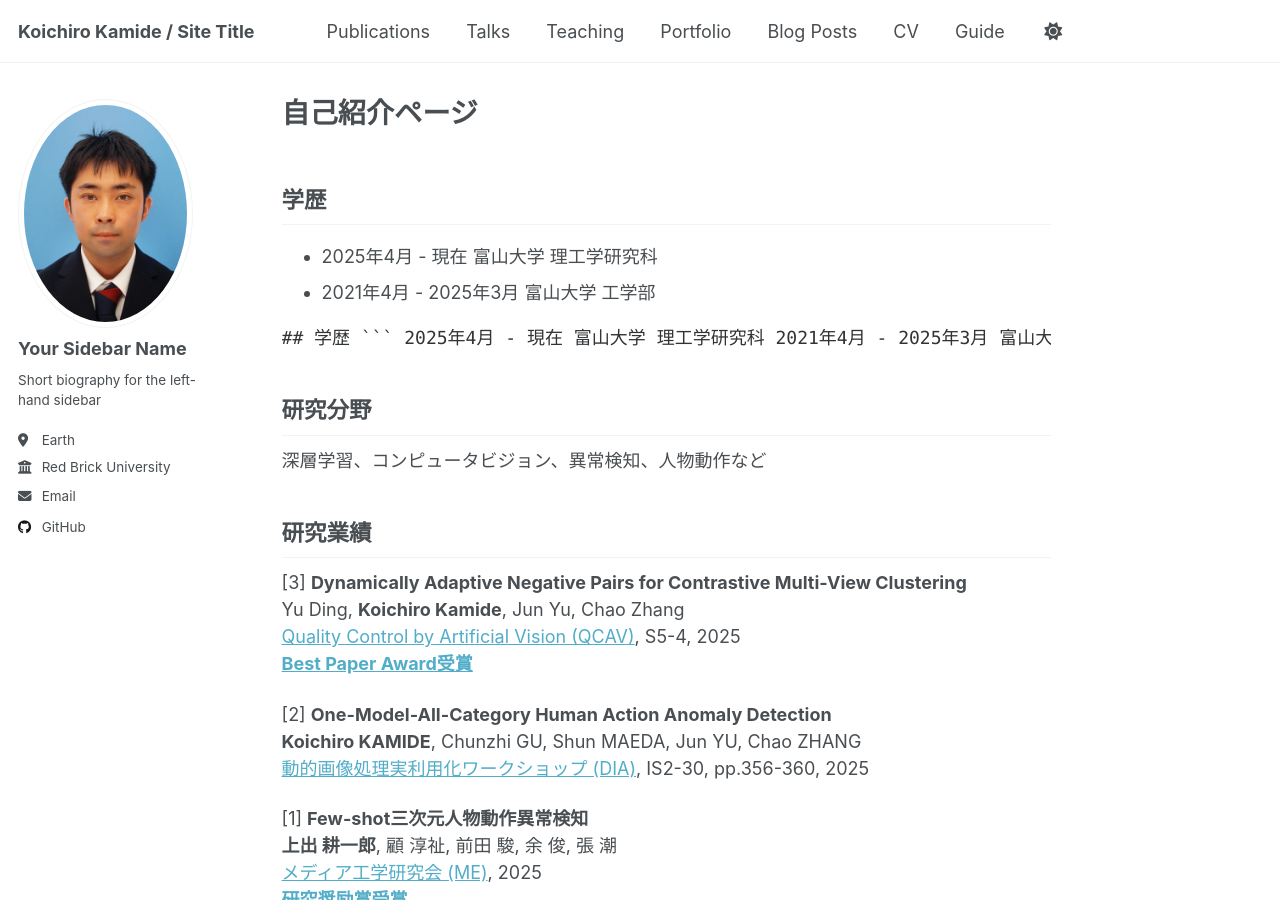
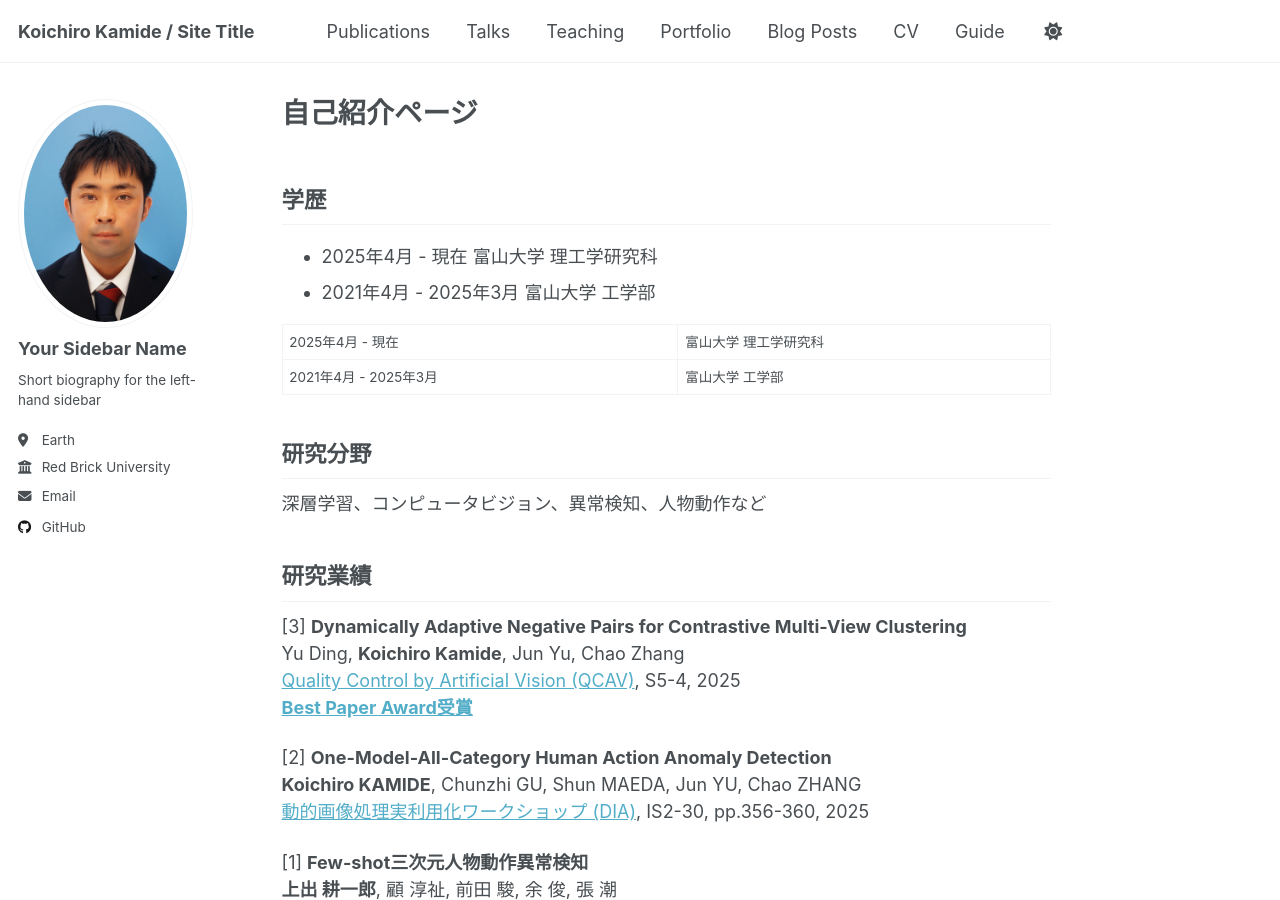
Before and after one commit to koichiro-kamide/koichiro-kamide.github.io, a Jekyll site: the page built from _pages/about.md, in a window 1280 px wide and 900 px high. Built offline with Jekyll 4.4.1, drawn with Linux system fonts in a browser that asks for light colours.

Commit message:
Update about.md

````diff
--- a/_pages/about.md
+++ b/_pages/about.md
@@ -11,7 +11,16 @@ redirect_from:
 ## 学歴
 * 2025年4月 - 現在 富山大学 理工学研究科
 * 2021年4月 - 2025年3月 富山大学 工学部
-<pre><code>## 学歴 ``` 2025年4月 - 現在 富山大学 理工学研究科 2021年4月 - 2025年3月 富山大学 工学部 ``` </code></pre>
+<table>
+  <tr>
+    <td>2025年4月 - 現在</td>
+    <td>富山大学 理工学研究科</td>
+  </tr>
+  <tr>
+    <td>2021年4月 - 2025年3月</td>
+    <td>富山大学 工学部</td>
+  </tr>
+</table>
 <!--
 * 2025年4月 - 現在 富山大学 理工学研究科博士前期課程 理工学専攻 数理情報学プログラム
 * 2021年4月 - 2025年3月 富山大学 工学部 工学科 知能情報工学コース
````
